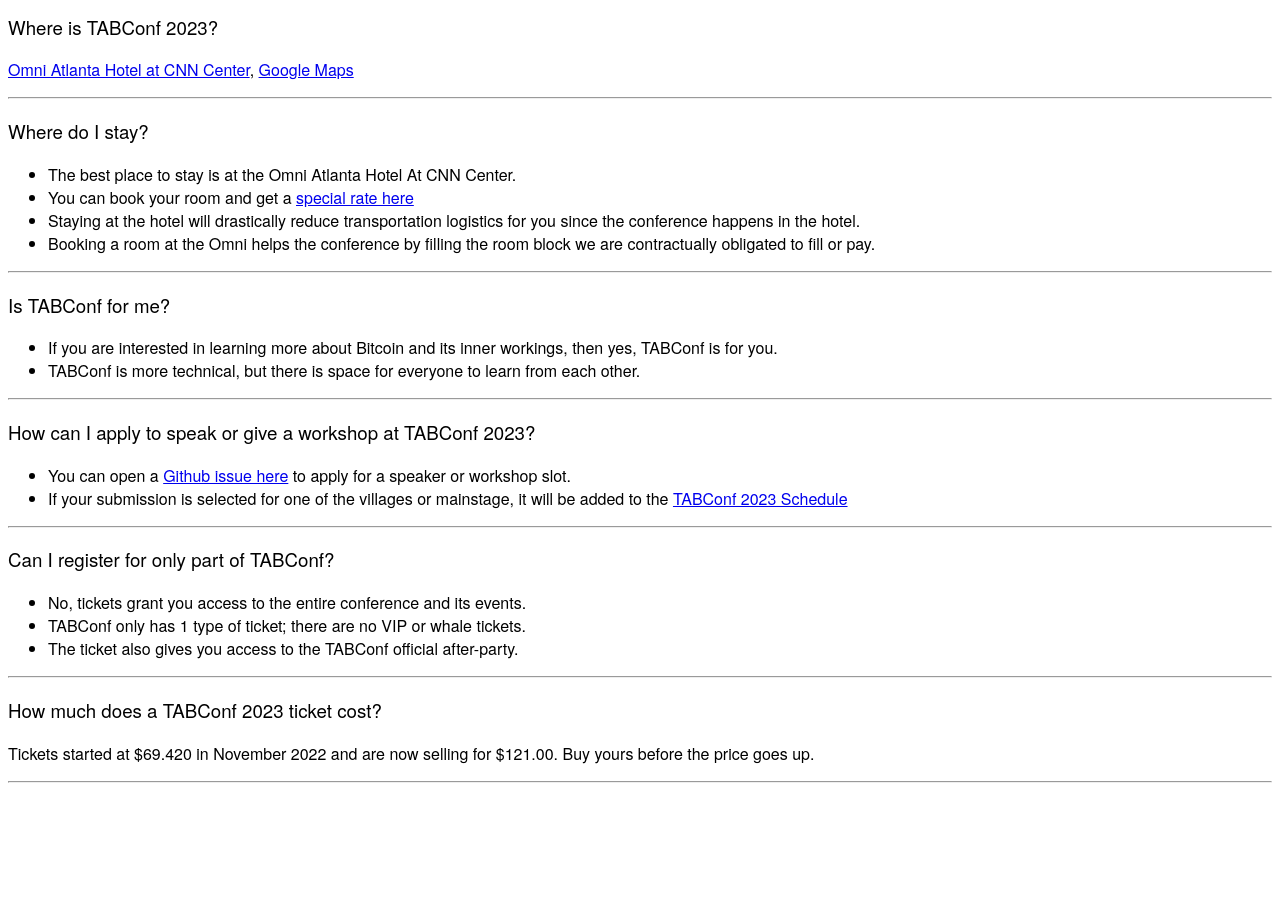
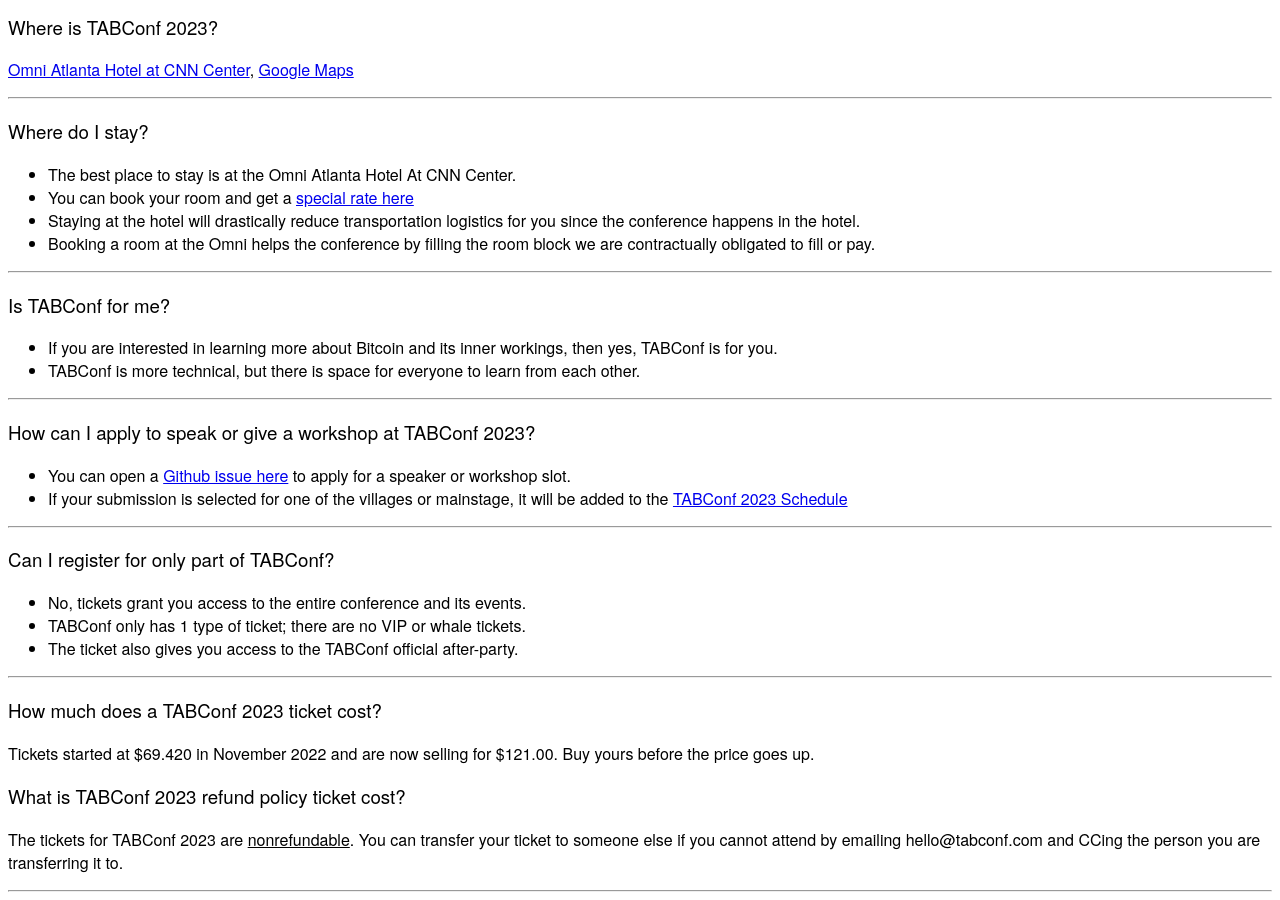
Before and after one commit to TABConf/2023.tabconf.com, a Jekyll site: the page built from faq.md, in a window 1280 px wide and 900 px high, scrolled down 1581 px. Built offline with Jekyll 4.4.1, drawn with Linux system fonts in a browser that asks for light colours; nearby versions of some CDN libraries; our own code applies the rules of GitHub Pages for plain Markdown files; before the commit the page ends 2372 px from its top, so only the background shows below that.

Commit message:
Update faq.md

```diff
--- a/faq.md
+++ b/faq.md
@@ -46,4 +46,8 @@
 
 Tickets started at $69.420 in November 2022 and are now selling for $121.00. Buy yours before the price goes up.
 
+### What is TABConf 2023 refund policy ticket cost?
+
+The tickets for TABConf 2023 are <u>nonrefundable</u>. You can transfer your ticket to someone else if you cannot attend by emailing hello@tabconf.com and CCing the person you are transferring it to.
+
 ***
```
